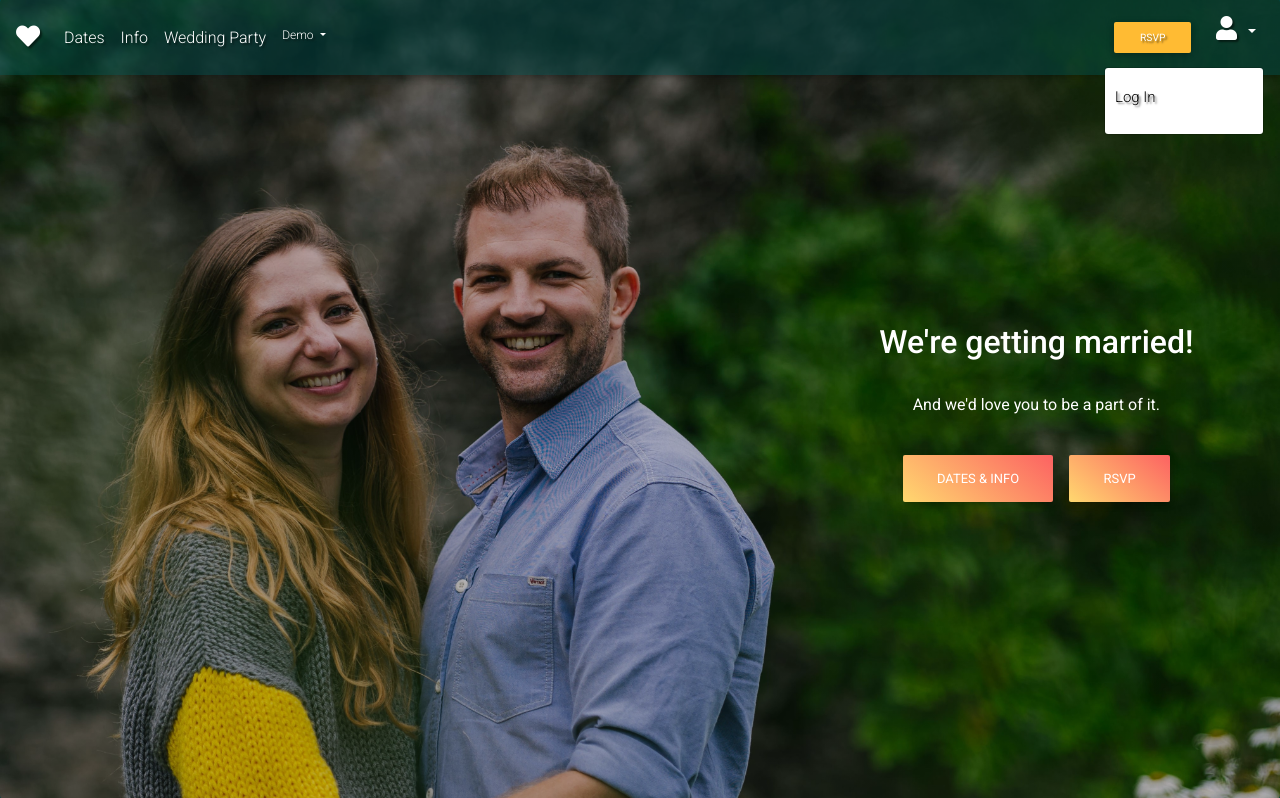
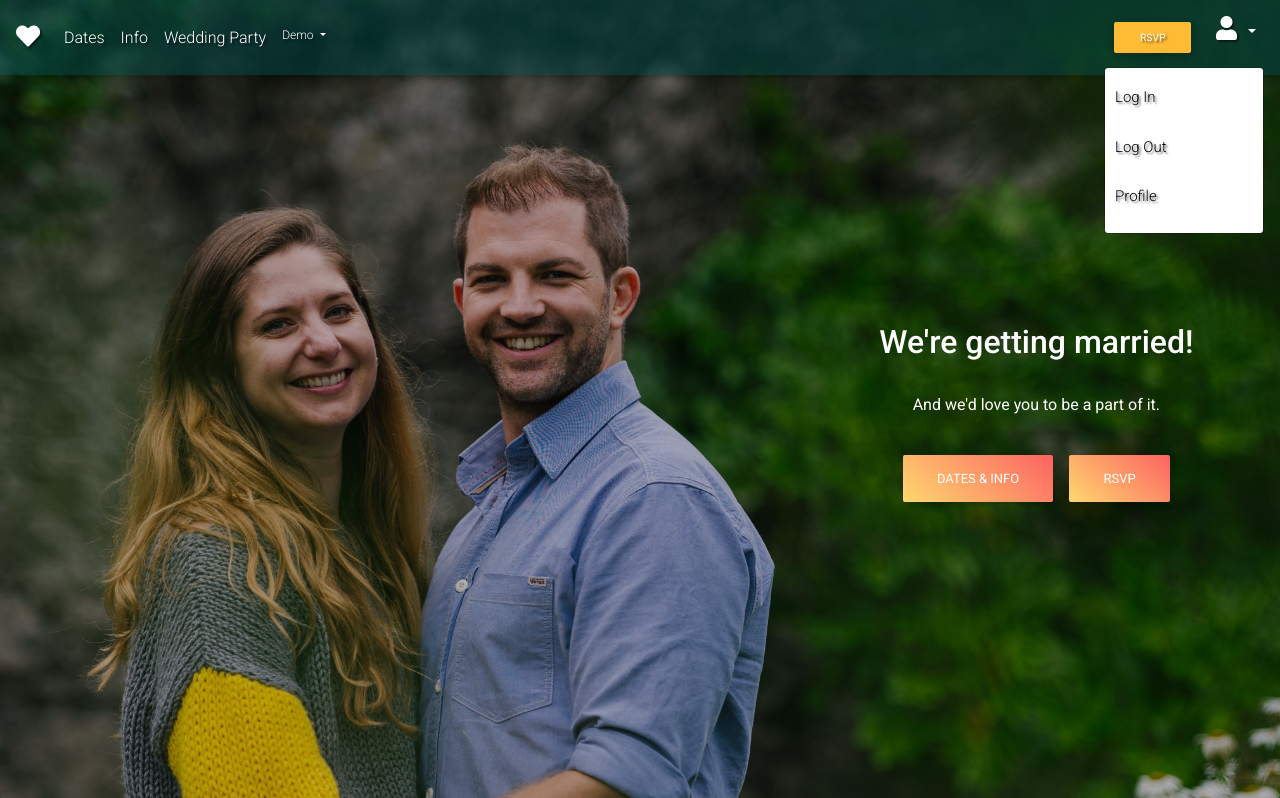
Before and after one commit to bizlett/wedding-rsvp, a Flask app: page / in a window 1280 px wide, after a click that opens the changed part. Shown: the top 798 px of the page. Run offline with Flask 2, Linux system fonts and the light colour scheme; some libraries are stand-ins or nearby versions.

Commit message:
Add Profile and Log Out links to navbar dropdown

```diff
--- a/templates/base.html
+++ b/templates/base.html
@@ -31,7 +31,7 @@
             <div class="collapse navbar-collapse" id="navbarSupportedContent-333">
                 <ul class="navbar-nav mr-auto">
                     <li class="nav-item">
-                    <a class="nav-link" href="{{ url_for('profile', username=session['current_user']) }}">Dates</a>
+                    <a class="nav-link" href="#">Dates</a>
                     </li>
                     <li class="nav-item">
                     <a class="nav-link" href="/#info">Info</a>
@@ -63,6 +63,8 @@
                     <div class="dropdown-menu dropdown-menu-right dropdown-default"
                         aria-labelledby="navbarDropdownMenuLink-333">
                         <a class="dropdown-item" href="{{ url_for('login') }}">Log In</a>
+                        <a class="dropdown-item" href="#">Log Out</a>
+                        <a class="dropdown-item" href="{{ url_for('profile', username=session['current_user']) }}">Profile</a>
                     </div>
                     </li>
                 </ul>
```
